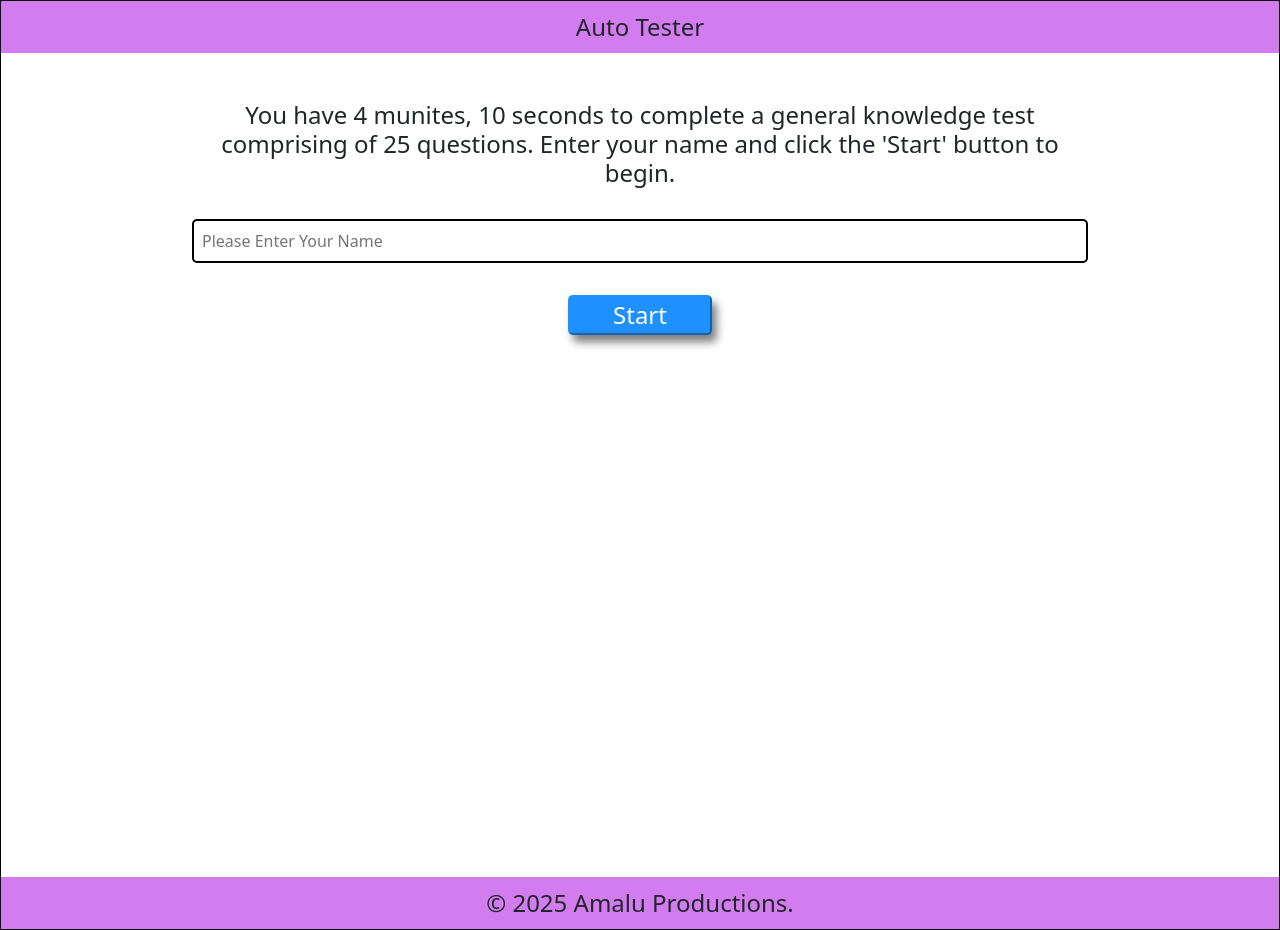
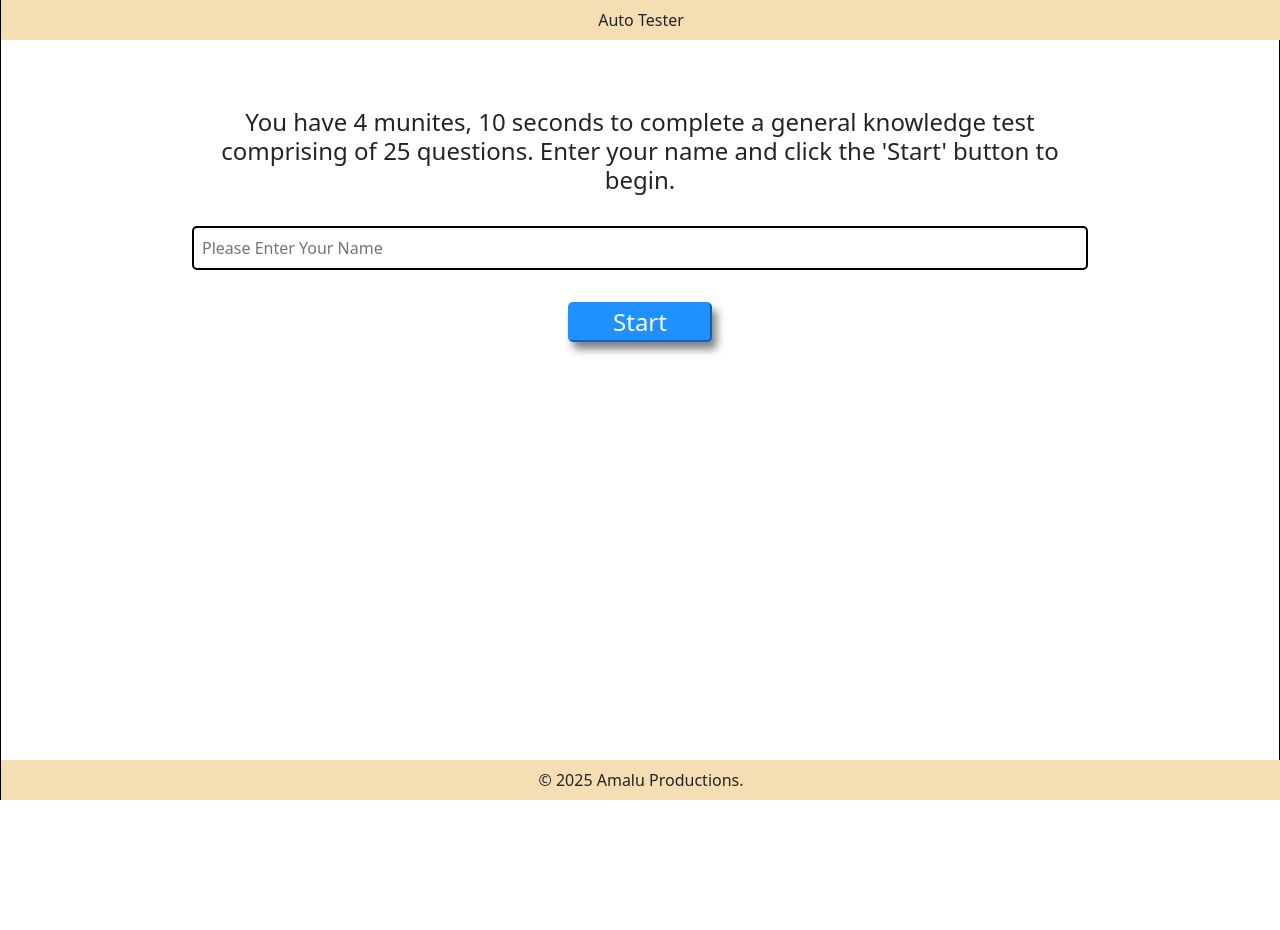
Before and after one commit to Prim3timer/test, a React (Create React App) app: page / in a window 1280 px wide. After the commit the page ends 800 px from the top, so only its background shows below. Built offline with nearby package versions, Linux system fonts and the light colour scheme.

Commit message:
submit at time up

```diff
--- a/src/index.css
+++ b/src/index.css
@@ -13,8 +13,9 @@
 #app {
   width: 100vw;
   /* min-height: 100vh;  */
+  flex-grow: 1;
   text-align: center;
-  /* padding-bottom: 1rem; */
+  padding: 1rem 0;
   /* background: radial-gradient(circle at 70%, rgb(92, 144, 88), rgb(51, 221, 139));   */
   min-height: 100vh;
   display: flex;
@@ -34,26 +35,37 @@
   max-width: 70vw;
   margin: 0 auto;
   text-align: center;
-  min-height: 100vh;
+    min-height: 80vh;
+  overflow-y: auto;
   /* justify-content: center; */
   align-items: center;
 
 }
 
-#copy {
-  text-align: center;
 
 
-  margin-bottom: 0;
-}
+
 
 
 #copy,  #header {
   /* font-weight: bold; */
   padding: .5rem 0;
-  position: static;
-  background-color: rgb(211, 124, 240);
-  font-size: 1.5rem;
+  position: fixed;
+  background-color: wheat;
+  width: 100%;
+  /* font-size: 1.5rem; */
+  text-align: center;
+}
+#header {
+  top: 0;
+
+}
+
+#copy {
+  bottom: 0;
+
+
+  margin-bottom: 0;
 }
 
 #instructions {
@@ -93,7 +105,7 @@ button:active {
   justify-content: center;
   align-items: center;
   width: 800px;
-  min-height: 100vh;
+  min-height: 80vh;
 
 }
 
@@ -193,6 +205,7 @@ button:active {
 #result-sheet {
   /* margin-top: 50vh; */
   /* margin: 0 auto; */
+  background-color: red;
  }
 #getting {
   margin-top: 50vh;
@@ -222,7 +235,9 @@ font-size: 2rem;
     justify-content: center;
   } */
 
-
+#result-table {
+  padding: 0 0 2rem 0;
+}
 
    #result-table th {
     /* border: 2px solid brown; */
@@ -284,7 +299,7 @@ font-size: 2rem;
 
 
 #generalTable {
-  margin-left: 18rem;
+  /* margin-left: 18rem; */
   width: 180vw;
 }
 
--- a/src/resultSheet.js
+++ b/src/resultSheet.js
@@ -33,8 +33,8 @@ console.log(score)
         <article id='result-table'>
             <main id='cred'
             style={{
-                marginTop: '2rem',
-                marginBottom: '1rem',
+                marginTop: '4rem',
+                // marginBottom: '30rem',
             //    display: 'flex',
             //    alignItems: 'flexStart',
             flexDirection: 'row',
@@ -42,7 +42,7 @@ console.log(score)
             // flexBasis: '5%',
             //    columnGap: '1rem',
             // rowGap: '3rem',
-               marginLeft: '1rem'
+               marginLeft: '1rem',
                 // backgroundColor: 'green'
             }}
             >
```
